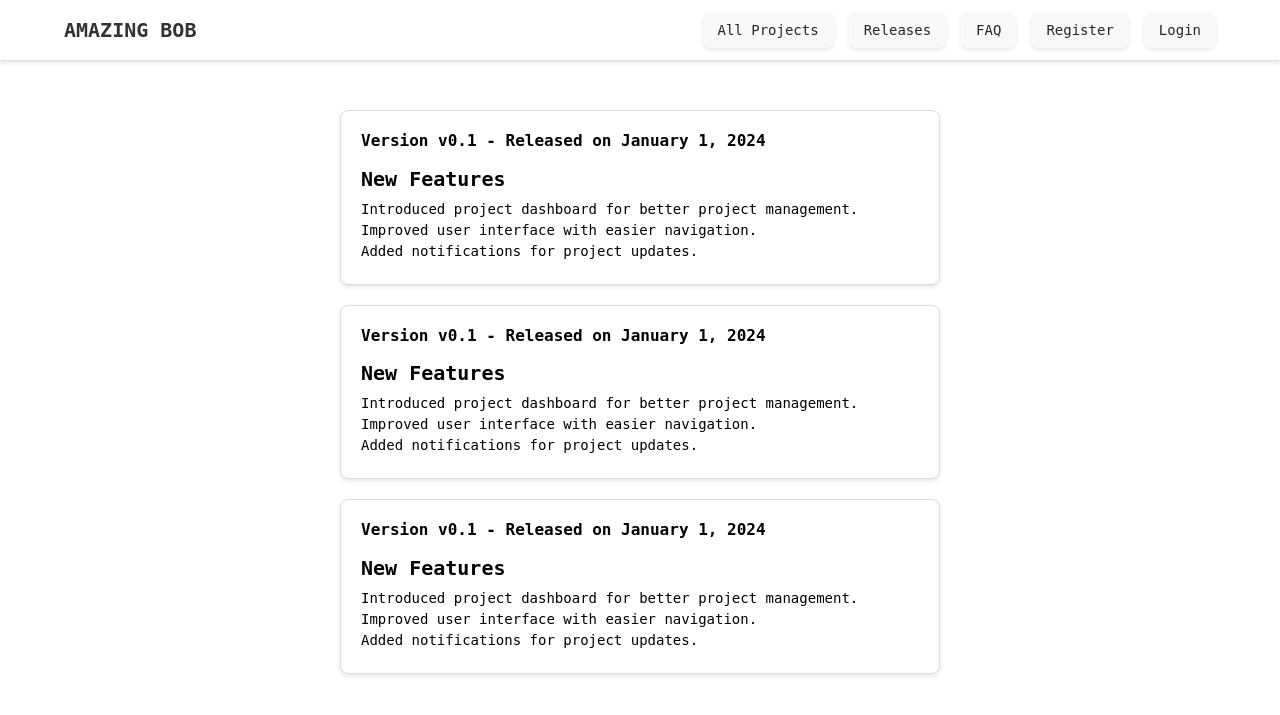
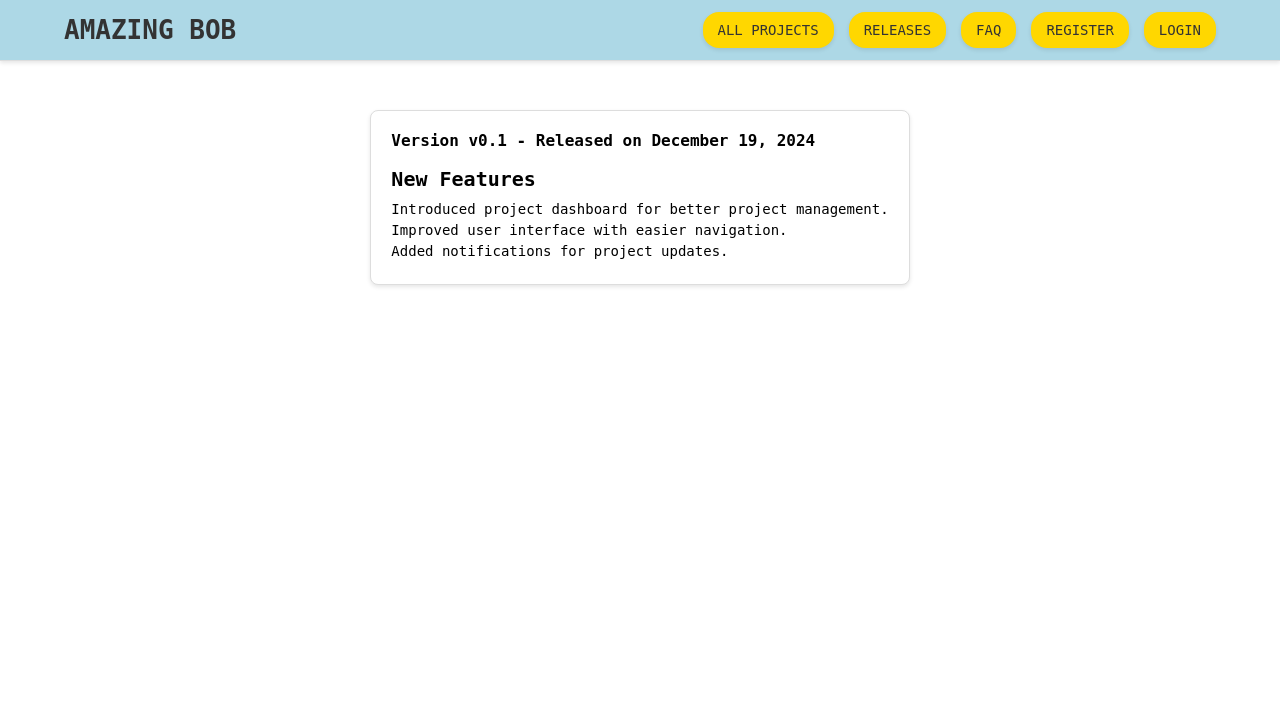
Before and after one commit to ckuly/amazing-bob, a Django app: page /home/releases/ in a window 1280 px wide. Shown: the top 715 px of the page. Run offline with Django 5.2, Linux system fonts and the light colour scheme.

Commit message:
Nice Changes

```diff
--- a/amazingbob/urls.py
+++ b/amazingbob/urls.py
@@ -1,4 +1,4 @@
-from django.urls import path, include
+from django.urls import path
 from . import views
 
 urlpatterns = [
@@ -9,4 +9,7 @@ urlpatterns = [
     path('user_projects/<int:pk>', views.user_projects, name='user_projects'),
     path('projects/', views.project_dashboard, name='project_dashboard'),
     path('register/', views.register, name='register'),
+    path('project_create/', views.project_create, name='project_create'),
+    path('project_delete/<int:pk>/', views.project_delete, name='project_delete'),
+    path('project_edit/<int:pk>/', views.project_edit, name='project_edit'),
 ]
--- a/amazingbob/views.py
+++ b/amazingbob/views.py
@@ -1,4 +1,7 @@
+from django.contrib.auth.decorators import login_required
 from django.shortcuts import render, get_object_or_404
+
+from .forms import ProjectForm
 from .models import Project
 from django.contrib.auth.forms import UserCreationForm
 from django.shortcuts import redirect
@@ -7,7 +10,7 @@ from django.views.decorators.csrf import csrf_protect
 from django.contrib import messages
 
 def home(request):
-    return render(request, 'base.html')
+    return render(request, 'home.html')
 
 def faq(request):
     return render(request, 'faq.html')
@@ -65,3 +68,40 @@ def register(request):
             messages.error(request, 'Slaptažodžiai nesutampa!')
             return redirect('register')
     return render(request, 'register.html')
+
+
+@login_required
+def project_create(request):
+    if request.method == 'POST':
+        form = ProjectForm(request.POST)
+        if form.is_valid():
+            project = form.save(commit=False)
+            project.manager = request.user  # Associate the project with the logged-in user
+            project.save()
+            return redirect('user_projects')
+    else:
+        form = ProjectForm()
+
+    return render(request, 'user/project_create.html', {'form': form})
+
+@login_required
+def project_delete(request, pk):
+    project = get_object_or_404(Project, pk=pk)
+    if request.method == 'POST':
+        if 'confirm' in request.POST:
+            project.delete()
+            messages.success(request, f'Project "{project.title}" deleted successfully.')
+            return redirect('user_projects')
+    return render(request, 'user/project_delete.html', {'project': project})
+
+@login_required
+def project_edit(request, pk):
+    project = get_object_or_404(Project, pk=pk)
+    if request.method == 'POST':
+        form = ProjectForm(request.POST, instance=project)
+        if form.is_valid():
+            form.save()
+            return redirect('user_projects')
+    else:
+        form = ProjectForm(instance=project)
+    return render(request, 'user/project_edit.html', {'form': form})
--- a/static/css/style.css
+++ b/static/css/style.css
@@ -10,7 +10,7 @@ body, ul, li, a {
 /* Header bar container */
 #header {
     width: 100%;
-    background-color: #ffffff;
+    background-color: #ADD8E6; /* Light blue */
     border-bottom: 1px solid #ddd;
     display: flex;
     justify-content: center;
@@ -33,9 +33,9 @@ body, ul, li, a {
 
 /* Logo styling */
 .logo a {
-    font-size: 20px;
+    font-size: 26px;
     font-weight: bold;
-    color: #333;
+    color: #333333;
     text-decoration: none;
     transition: color 0.3s;
 }
@@ -54,22 +54,22 @@ body, ul, li, a {
 .header-button {
     font-size: 14px;
     font-weight: 500;
-    color: #262626;
+    color: #333333;
     padding: 10px 15px;
-    border-radius: 8px;
-    background-color: #f8f8f8;
+    border-radius: 16px;
+    background-color: #FFD700; /* Light orange */
     transition: all 0.3s ease;
     box-shadow: 0 2px 4px rgba(0, 0, 0, 0.1);
 }
 
 .header-button:hover {
-    background-color: #eeeeee;
+    background-color: #FFD700;
     color: #000000;
-    box-shadow: 0 4px 6px rgba(0, 0, 0, 0.2);
+    box-shadow: 0 2px 4px rgba(0, 0, 0, 0.25);
 }
 
 .header-button.active {
-    background-color: #3897f0;
+    background-color: #FFD700;
     color: #ffffff;
 }
 
--- a/templates/base.html
+++ b/templates/base.html
@@ -13,19 +13,18 @@
                 <a href="/home/">AMAZING BOB</a>
             </div>
             <nav class="nav-links">
-                <a href="/home/projects" class="header-button">All Projects</a>
-                <a href="/home/releases/" class="header-button">Releases</a>
+                <a href="/home/projects" class="header-button">ALL PROJECTS</a>
+                <a href="/home/releases/" class="header-button">RELEASES</a>
                 <a href="/home/faq/" class="header-button">FAQ</a>
                 {% if request.user.is_authenticated %}
-                    <a href="/home/user_projects" class="header-button">My Profile</a>
-                    <span>Welcome, {{ request.user.username }}!</span>
+                    <button class="header-button" onclick="window.location.href='/home/user_projects'">{{ request.user.username }}</button>
                     <form method="post" action="{% url 'logout' %}" style="display:inline;">
                         {% csrf_token %}
                         <input type="submit" value="Logout" class="header-button">
                     </form>
                 {% else %}
-                    <a href="{% url 'register' %}" class="header-button">Register</a>  <!-- Now correctly links to the registration page -->
-                    <a href="/accounts/login" class="header-button">Login</a>
+                    <a href="{% url 'register' %}" class="header-button">REGISTER</a>
+                    <a href="/accounts/login" class="header-button">LOGIN</a>
                 {% endif %}
             </nav>
         </div>
--- a/templates/registration/login.html
+++ b/templates/registration/login.html
@@ -2,10 +2,6 @@
 
     <title>{% block title %}Login{% endblock %}</title>
 {% block content %}
-  {% if form.errors %}
-    <p class="error-message">Login error, please try again!</p>
-  {% endif %}
-
   {% if next %}
     {% if user.is_authenticated %}
       <p class="error-message">You do not have access to this information. You need to log in.</p>
--- a/templates/releases.html
+++ b/templates/releases.html
@@ -8,8 +8,9 @@
 
 {% block content %}
 <div class="container full-height">
+    <div class="faq-grid">
         <div class="release-item centered">
-        <div class="release-date">Version v0.1 - Released on January 1, 2024</div>
+            <div class="release-date">Version v0.1 - Released on December 19, 2024</div>
             <h2>New Features</h2>
             <ul>
                 <li>Introduced project dashboard for better project management.</li>
@@ -18,26 +19,5 @@
             </ul>
         </div>
     </div>
-<div class="container full-height">
-    <div class="release-item centered">
-        <div class="release-date">Version v0.1 - Released on January 1, 2024</div>
-        <h2>New Features</h2>
-        <ul>
-            <li>Introduced project dashboard for better project management.</li>
-            <li>Improved user interface with easier navigation.</li>
-            <li>Added notifications for project updates.</li>
-        </ul>
-    </div>
-</div>
-<div class="container full-height">
-    <div class="release-item centered">
-        <div class="release-date">Version v0.1 - Released on January 1, 2024</div>
-        <h2>New Features</h2>
-        <ul>
-            <li>Introduced project dashboard for better project management.</li>
-            <li>Improved user interface with easier navigation.</li>
-            <li>Added notifications for project updates.</li>
-        </ul>
-    </div>
 </div>
 {% endblock %}
--- a/templates/user/project_detail.html
+++ b/templates/user/project_detail.html
@@ -49,8 +49,8 @@
 
         <div class="crud-buttons">
             <a href="{% url 'user_projects' %}" class="header-button">Back to Projects</a>
-            <a href="#" class="header-button">Edit</a>
-            <a href="#" class="header-button">Delete</a>
+            <a href="{% url 'project_edit' project.pk %}" class="header-button">Edit</a>
+            <a href="{% url 'project_delete' project.pk %}" class="header-button">Delete</a>
         </div>
     </div>
 </div>
--- a/templates/user/projects.html
+++ b/templates/user/projects.html
@@ -7,6 +7,8 @@
 </head>
 {% block content %}
 <div class="container full-height">
+    <a href="project_create/" class="header-button" onclick="alert('Create project functionality coming soon!')">Create Project</a>
+
     {% for project in projects %}
         <div class="release-item centered project-item">
             <div class="release-date">
```
Also changed, not shown: amazingbob/forms.py (+11 -0 lines), templates/home.html (added, +24 -0 lines), templates/registration/logged_out.html (+14 -2 lines), templates/user/project_create.html (+15 -9 lines), templates/user/project_delete.html (+11 -8 lines), templates/user/project_edit.html (+13 -9 lines). Lines whose indentation alone changed are shown as unchanged.
